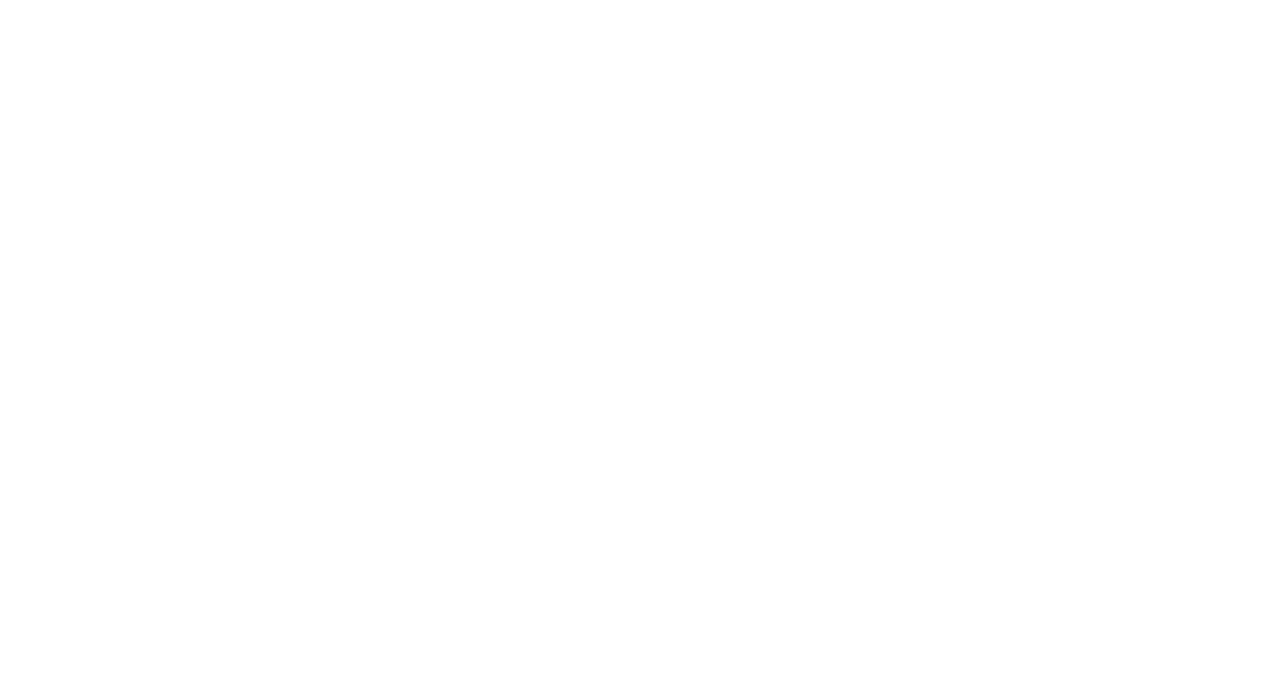
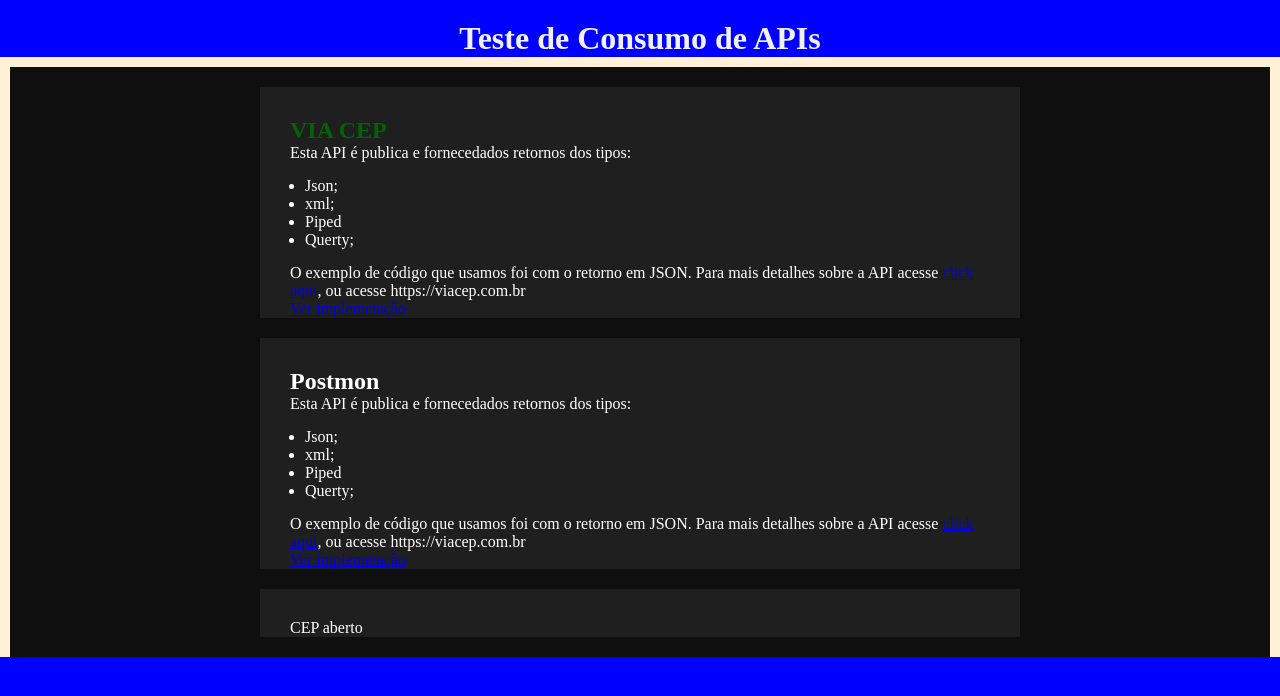
Before and after one commit to Antonio723/Consumo_de_api, a plain HTML site: page index.html in a window 1280 px wide. Drawn offline with Linux system fonts and the light colour scheme.

Commit message:
Inicio da Pagina index

```diff
--- a/index.html
+++ b/index.html
@@ -1,11 +1,50 @@
 <!DOCTYPE html>
 <html lang="en">
+
 <head>
     <meta charset="UTF-8">
     <link rel="stylesheet" href="styel.css">
     <title>Redirecionador</title>
 </head>
+
 <body>
+    <header>
+        <h1>Teste de Consumo de APIs</h1>
+    </header>
+    <div id="ceps">
+        <div class="alinhador">
+            <div class="cep">
+                <div id="viacep">
+                    <h2>VIA CEP</h2>
+                </div>
+                <p>Esta API é publica e fornecedados retornos dos tipos:</p>
+                <ul>
+                    <li>Json;</li>
+                    <li>xml;</li>
+                    <li>Piped</li>
+                    <li>Querty;</li>
+                </ul>
+                <p>O exemplo de código que usamos foi com o retorno em JSON. Para mais detalhes sobre a API acesse <a
+                        href="https://viacep.com.br/">click aqui</a>, ou acesse https://viacep.com.br</p>
+                <a href="/via_cep/index.html">Ver implemetação</a>
+            </div>
 
+            <div class="cep">
+                <h2>Postmon</h2>
+                <p>Esta API é publica e fornecedados retornos dos tipos:</p>
+                <ul>
+                    <li>Json;</li>
+                    <li>xml;</li>
+                    <li>Piped</li>
+                    <li>Querty;</li>
+                </ul>
+                <p>O exemplo de código que usamos foi com o retorno em JSON. Para mais detalhes sobre a API acesse <a
+                        href="https://viacep.com.br/">click aqui</a>, ou acesse https://viacep.com.br</p>
+                <a href="/via_cep/index.html">Ver implemetação</a>
+            </div>
+            <div class="cep">CEP aberto</div>
+        </div>
+    </div>
 </body>
+
 </html>
--- a/styel.css
+++ b/styel.css
@@ -0,0 +1,50 @@
+*{
+    margin: 0;
+    padding: 0;
+}
+
+ul{
+    padding: 15px;
+}
+
+header > h1{
+    color: #f1f1f1;
+}
+
+.cep #viacep h2{
+    color: darkgreen;
+}
+
+body{
+    display: flex;
+    flex-direction: column;
+    width: 100%;
+    height: 100%;
+    align-items: center;
+    justify-content: center;
+    padding-top: 20px;
+    background-color: blue;
+}
+
+.cep  > img{
+    max-width: 150px;
+}
+
+#ceps{
+    width: 100%;
+    display: flex;
+    flex-direction: column;
+    background-color: #fff1d6;
+}
+
+.alinhador{
+    background-color: #0f0f0f;
+    margin: 10px 10px 0px 10px;
+}
+
+.cep{
+    background-color: #1f1f1f;
+    color: white;
+    padding: 30px 30px 0px 30px;
+    margin: 20px 250px 20px 250px;
+}
```
Also changed, not shown: img/viacep.png (added).
